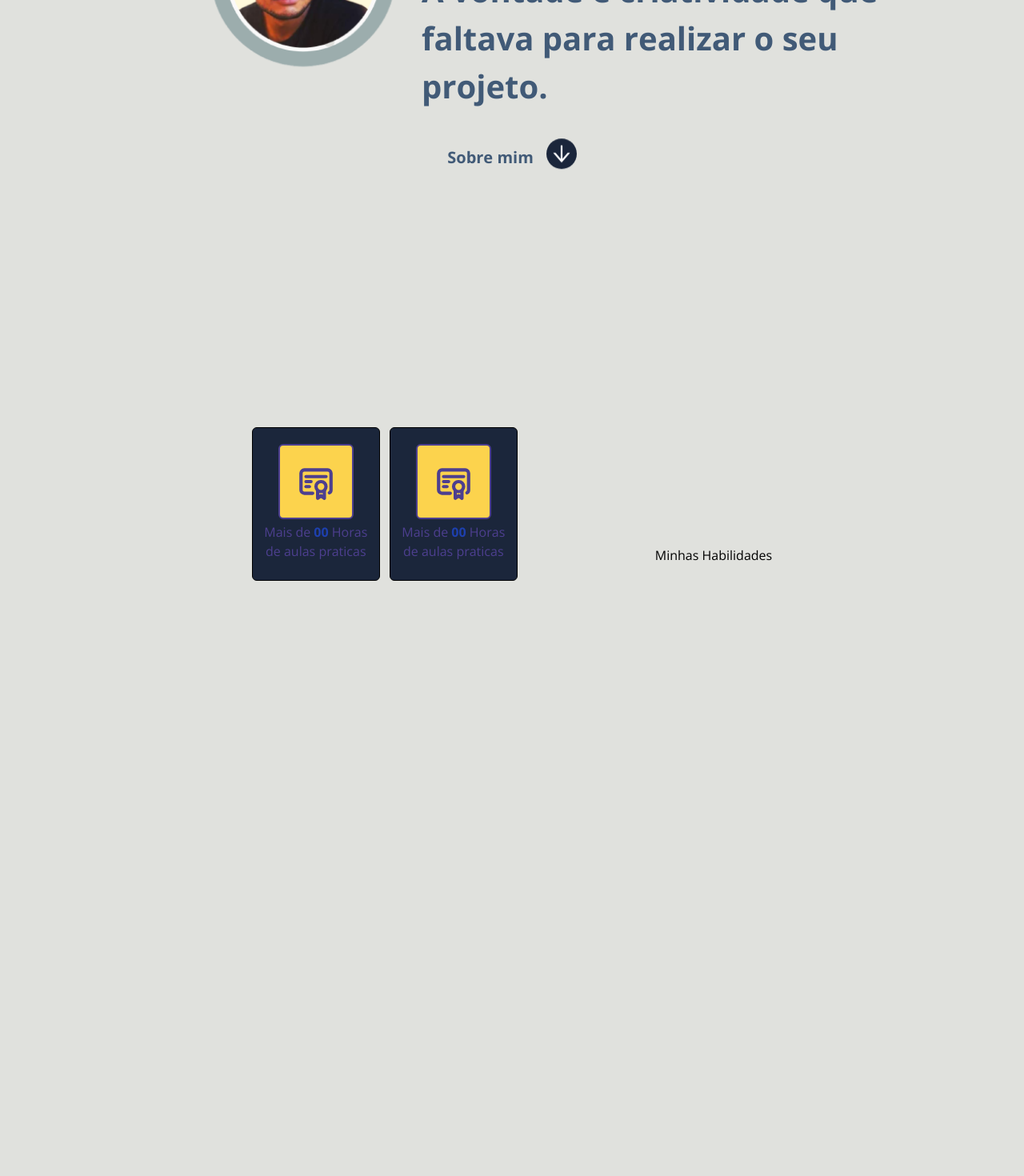
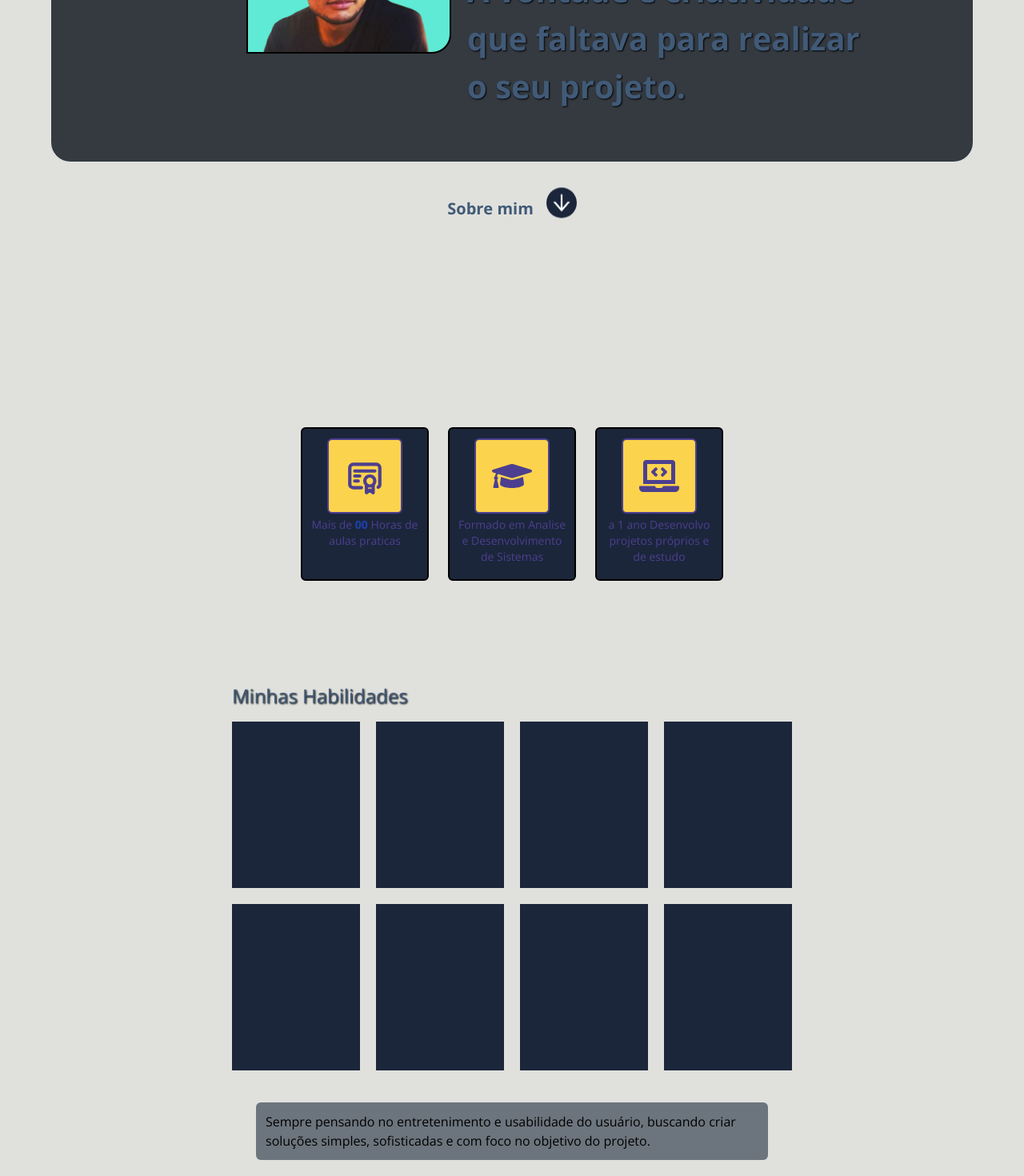
Before and after one commit to Danielsilverio81/portifolio_in_react, a React (Vite) app: page /about in a window 1280 px wide. Shown: the part 346-1816 px from the top of the page at 80% size. Before the commit the page ends 1200 px from the top, so only its background shows below. Built offline with nearby package versions, Linux system fonts and the light colour scheme.

Commit message:
create cards about my history

```diff
--- a/index.html
+++ b/index.html
@@ -9,8 +9,8 @@
     <meta name="viewport" content="width=device-width, initial-scale=1.0" />
     <title>Portifolio DanielSdev</title>
   </head>
-  <body class="box-border transition-colors bg-lightBg dark:bg-mode duration-500 font-openSans min-h-full">
-    <div id="root"></div>
+  <body class="font-openSans min-h-screen">
+    <div id="root" class=" bg-lightBg dark:bg-mode transition-colors min-h-screen"></div>
     <script type="module" src="/src/main.jsx"></script>
   </body>
 </html>
--- /dev/null
+++ b/src/components/About/CallForAbout.jsx
@@ -0,0 +1,52 @@
+import { AiOutlineArrowDown } from "react-icons/ai";
+import photo from "../../assets/images/myPhoto.png";
+
+export default function CallForAbout() {
+  return (
+    <div
+      className="
+   w-full min-h-screen mx-auto
+  "
+    >
+      <div
+        className="
+      bg-heroAbout dark:heroAbout w-[90%] mx-auto h-fit flex flex-col md:flex-row
+      items-center justify-center pb-16 rounded-b-3xl
+  "
+      >
+        <div
+          className="
+      w-1/4 h-auto bg-teal-300 pr-5 pt-3 xl:mt-16 md:w-64 md:ml-28 rounded-r-3xl border-2 border-black
+    "
+        >
+          <img className="w-full h-full" src={photo} alt="" />
+        </div>
+        <p
+          className="
+      font-bold text-[40px] text-fontColor dark:text-lightBg w-[500px]
+      ml-5 mt-8 md:mt-32 xl:mt-56 [text-shadow:_1px_1px_2px_black]
+      "
+        >
+          A vontade e criatividade que faltava para realizar o seu projeto.
+        </p>
+      </div>
+      <div className="flex items-center justify-center mt-10">
+        <span
+          className="
+      text-xl font-bold mr-4 text-fontColor  dark:text-lightBg
+      "
+        >
+          Sobre mim
+        </span>
+        <div
+          className="
+    w-fit h-auto rounded-full p-1 animate-bounce bg-bgCardImage dark:bg-teal-400
+    text-white dark:text-slate-950
+    "
+        >
+          <AiOutlineArrowDown size={30} />
+        </div>
+      </div>
+    </div>
+  );
+}
--- /dev/null
+++ b/src/components/About/CardsAbout.jsx
@@ -0,0 +1,67 @@
+import { FaLaptopCode } from "react-icons/fa";
+import { FaGraduationCap } from "react-icons/fa";
+import { TbCertificate } from "react-icons/tb";
+
+const hoverLinkCard = `hover:scale-110 hover:text-teal-300 dark:hover:text-black
+  hover:[box-shadow:_4px_4px_4px_#4D3F8F]`;
+
+const cardContainerStyle = `w-40 h-48 p-1 text-linkColor mb-32 relative bg-bgCardImage
+dark:bg-teal-200 rounded-md transition-colors ${hoverLinkCard} border-2 border-black`;
+
+const iconsCardsStyle = `w-fit bg-amber-300 p-5 border-2 border-linkColor dark:border-gray-800
+rounded-md mx-auto relative top-2`;
+
+const textCardStyle = "text-center text-sm p-1 mt-2";
+
+
+
+export default function CardsAbout() {
+  return (
+    <>
+    <div
+        className="
+      grid auto-rows-auto grid-cols-3 gap-6
+      mx-auto
+      "
+      >
+        <div
+          className={`
+        ${cardContainerStyle}
+        `}
+        >
+          <div className={`${iconsCardsStyle}`}>
+            <TbCertificate size={50} />
+          </div>
+          <p className={`${textCardStyle}`}>
+            Mais de <strong className="text-blue-800"> 00 </strong>
+            Horas de aulas praticas
+          </p>
+        </div>
+        <div
+          className={`
+        ${cardContainerStyle}
+        `}
+        >
+          <div className={`${iconsCardsStyle}`}>
+            <FaGraduationCap size={50} />
+          </div>
+          <p className={`${textCardStyle}`}>
+            Formado em Analise e Desenvolvimento de Sistemas
+          </p>
+        </div>
+        <div
+          className={`
+        ${cardContainerStyle}
+        `}
+        >
+          <div className={`${iconsCardsStyle}`}>
+            <FaLaptopCode size={50} />
+          </div>
+          <p className={`${textCardStyle}`}>
+            a 1 ano Desenvolvo projetos próprios e de estudo
+          </p>
+        </div>
+      </div>
+    </>
+  )
+}
--- a/src/components/Home/ChoiceThemeBtn.jsx
+++ b/src/components/Home/ChoiceThemeBtn.jsx
@@ -1,47 +1,50 @@
-
 import sun from "../../assets/images/sol.png";
 import moon from "../../assets/images/lua.png";
-import starrySky from "../../assets/images/ceu-estrelado.webp"
-import blueSky from "../../assets/images/nuvem-branca-no-ceu-azul.webp"
+import starrySky from "../../assets/images/ceu-estrelado.webp";
+import blueSky from "../../assets/images/nuvem-branca-no-ceu-azul.webp";
 import { useState, useEffect } from "react";
-
-const switchTheme = document.getElementById('switchTheme')
 
 export default function ChoiceThemeBtn() {
   const [darkMode, setDarkMode] = useState(() => {
     const darkModeStored = localStorage.getItem("darkMode");
-    if(!darkModeStored) return false
-    if(darkModeStored === "true") return true
+    if (!darkModeStored) return false;
+    if (darkModeStored === "true") return true;
   });
 
   useEffect(() => {
     localStorage.setItem("darkMode", JSON.stringify(darkMode));
-    switchTheme.classList.toggle("dark", darkMode);
+    document.body.classList.toggle("dark", darkMode);
   }, [darkMode]);
 
   return (
     <div>
       <label>
-      <input type="checkbox"
+        <input
+          type="checkbox"
           className="hidden"
           onChange={() => setDarkMode(!darkMode)}
         />
-      <div className={` mr-4 mt-4 w-12 h-6 rounded-3xl border border-gray-500
+        <div
+          className={` mr-4 mt-4 w-12 h-6 rounded-3xl border border-gray-500
       flex items-center justify-between gap-x-3 relative cursor-pointer
       bg-cover bg-no-repeat
       `}
-      style={{backgroundImage: darkMode ? `url( ${starrySky})` : `url( ${blueSky})`}}
+          style={{
+            backgroundImage: darkMode
+              ? `url( ${starrySky})`
+              : `url( ${blueSky})`,
+          }}
         >
           <img className="w-4 h-4" src={moon} alt="" />
           <img className="w-4 h-4" src={sun} alt="" />
-          <button className={`
+          <button
+            className={`
           bg-lightBg w-4 h-4 rounded-full pointer-events-none  absolute z-10
-          ${darkMode ? 'translate-x-7': 'transform-none'} duration-100
+          ${darkMode ? "translate-x-7" : "transform-none"} duration-75
             `}
-          >
-          </button>
+          ></button>
         </div>
       </label>
     </div>
-  )
+  );
 }
--- a/src/components/Home/navigation/Header.jsx
+++ b/src/components/Home/navigation/Header.jsx
@@ -28,7 +28,7 @@ export default function Header() {
   return (
     <header className="
     bg-navigationColor flex justify-between h-fit w-full md:h-20 duration-500
-     dark:bg-bgCardImage dark:border-2 dark:border-slate-600"
+     dark:bg-bgCardImage border-2 border-navigationColor dark:border-2 dark:border-slate-600"
     >
       <div className={`
       hidden p-4 md:flex flex-col w-full md:items-center md:flex-row md:justify-between
--- a/src/routers/About.jsx
+++ b/src/routers/About.jsx
@@ -1,79 +1,77 @@
-import { AiOutlineArrowDown } from "react-icons/ai";
-import { TbCertificate } from "react-icons/tb";
-import photo from "./../assets/images/DanielPerfil.png";
+import CallForAbout from "../components/About/CallForAbout";
+import CardsAbout from "../components/About/CardsAbout";
 
-const hoverLinkCard = 'hover:scale-110 hover:text-black hover:rotate-1 hover:[box-shadow:_4px_4px_4px_#4D3F8F]';
-const cardStyle = `w-40 h-48 text-linkColor mb-32 grid place-content-center bg-bgCardImage
-dark:bg-teal-200 rounded-md transition-colors ${hoverLinkCard} border border-black`
 export default function About() {
   return (
-    <section className="container flex sm:flex-wrap items-center justify-center">
-      <div className="
-       w-full min-h-screen
-      ">
-      <div className="
-       flex sm:flex-col md:flex-row items-center justify-center
-      ">
-        <div className="
-          w-1/4 h-auto xl:mt-16 md:w-64 md:ml-24
-        ">
-          <img className="w-full" src={photo} alt="" />
+    <section className="w-full flex sm:flex-col items-center justify-center">
+      <CallForAbout />
+      <CardsAbout />
+      <section>
+        <h2
+          className="
+        text-2xl mb-4 text-fontColor  dark:text-lightBg [text-shadow:_1px_1px_2px_black]
+        "
+        >
+          Minhas Habilidades
+        </h2>
+        <div
+          className="
+        container grid auto-rows-auto grid-cols-4 mb-5 gap-5
+        "
+        >
+          <div
+            className="
+          w-40 h-52 bg-bgCardImage dark:bg-teal-300
+          "
+          ></div>
+          <div
+            className="
+          w-40 h-52 bg-bgCardImage dark:bg-teal-300
+          "
+          ></div>
+          <div
+            className="
+          w-40 h-52 bg-bgCardImage dark:bg-teal-300
+          "
+          ></div>
+          <div
+            className="
+          w-40 h-52 bg-bgCardImage dark:bg-teal-300
+          "
+          ></div>
+          <div
+            className="
+          w-40 h-52 bg-bgCardImage dark:bg-teal-300
+          "
+          ></div>
+          <div
+            className="
+          w-40 h-52 bg-bgCardImage dark:bg-teal-300
+          "
+          ></div>
+          <div
+            className="
+          w-40 h-52 bg-bgCardImage dark:bg-teal-300
+          "
+          ></div>
+          <div
+            className="
+          w-40 h-52 bg-bgCardImage dark:bg-teal-300
+          "
+          ></div>
         </div>
-          <p className="
-          font-bold text-[40px] text-fontColor dark:text-lightBg w-[598px]
-          ml-5 mt-8 md:mt-36 xl:mt-56
-          ">
-            A vontade e criatividade que faltava para realizar o seu projeto.
-          </p>
+      </section>
+      <div
+        className="
+      w-2/4 h-auto my-5 bg-heroAboutDark p-3 rounded-md
+      "
+      >
+        <p>
+          Sempre pensando no entretenimento e usabilidade do usuário, buscando
+          criar soluções simples, sofisticadas e com foco no objetivo do
+          projeto.
+        </p>
       </div>
-      <div className="flex items-center justify-center mt-10 mb-16">
-        <span className="text-xl font-bold mr-4 text-fontColor  dark:text-lightBg">
-          Sobre mim
-        </span>
-        <div className="
-        w-fit h-auto rounded-full p-1 animate-bounce bg-bgCardImage dark:bg-teal-400
-        text-white dark:text-slate-950
-        ">
-          <AiOutlineArrowDown size={30} />
-        </div>
-      </div>
-      </div>
-      <div className="
-      grid grid-rows-1 grid-cols-3 gap-3 place-content-center
-      ">
-        <div className={`
-        ${cardStyle}
-        `}>
-          <div className="
-          w-fit bg-amber-300 p-5 border-2 border-linkColor dark:border-gray-800 rounded-md mx-auto
-          ">
-            <TbCertificate size={50} />
-          </div>
-          <p className="
-          text-center p-1
-          ">
-            Mais de <strong className="text-blue-800">00</strong> Horas de aulas praticas
-          </p>
-        </div>
-        <div className={`
-        ${cardStyle}
-        `}>
-          <div className="
-          w-fit bg-amber-300 p-5 border-2 border-linkColor dark:border-gray-800 rounded-md mx-auto
-          ">
-            <TbCertificate size={50} />
-          </div>
-          <p className="
-          text-center p-1
-          ">
-            Mais de <strong className="text-blue-800">00</strong> Horas de aulas praticas
-          </p>
-        </div>
-        <div></div>
-      </div>
-      <section>
-        <h2 className="">Minhas Habilidades</h2>
-      </section>
     </section>
   );
 }
--- a/src/routers/Home.jsx
+++ b/src/routers/Home.jsx
@@ -1,10 +1,10 @@
-import GifAnimate from "../components/Home/GifAnimate";
-import Presentation from "../components/Home/Presentation";
+import GifAnimate from "../components/Home/GifAnimateHome";
+import Presentation from "../components/Home/PresentationHome";
 
 export default function Home() {
   return (
     <section className="
-    container flex flex-col flex-wrap md:flex-row md:justify-between
+    w-full h-full flex sm:flex-col flex-wrap md:flex-row md:justify-between
     md:items-center 2xl:justify-around"
     >
       <Presentation />
--- a/tailwind.config.js
+++ b/tailwind.config.js
@@ -13,7 +13,9 @@ export default {
          'fontColor':'#415A77',
          'titleColor':'#C9ADA7',
          'bgCardImage': '#1B263B',
-         'mode': '#0d1b2a'
+         'mode': '#0d1b2a',
+         'heroAbout': '#343a40',
+         'heroAboutDark': '#6c757d'
         },
       fontFamily: {
         'openSans': ['Open Sans', 'sans-serif'],
```
Also changed, not shown: src/components/Home/GifAnimateHome.jsx (renamed from src/components/Home/GifAnimate.jsx, +9 -4 lines), src/components/Home/Presentation.jsx (deleted, +0 -49 lines), src/components/Home/PresentationHome.jsx (added, +67 -0 lines), src/routers/RootLayout.jsx (+9 -5 lines), src/assets/images/DanielPerfil.png (deleted), src/assets/images/myPhoto.png (added). Lines whose indentation alone changed are shown as unchanged.
